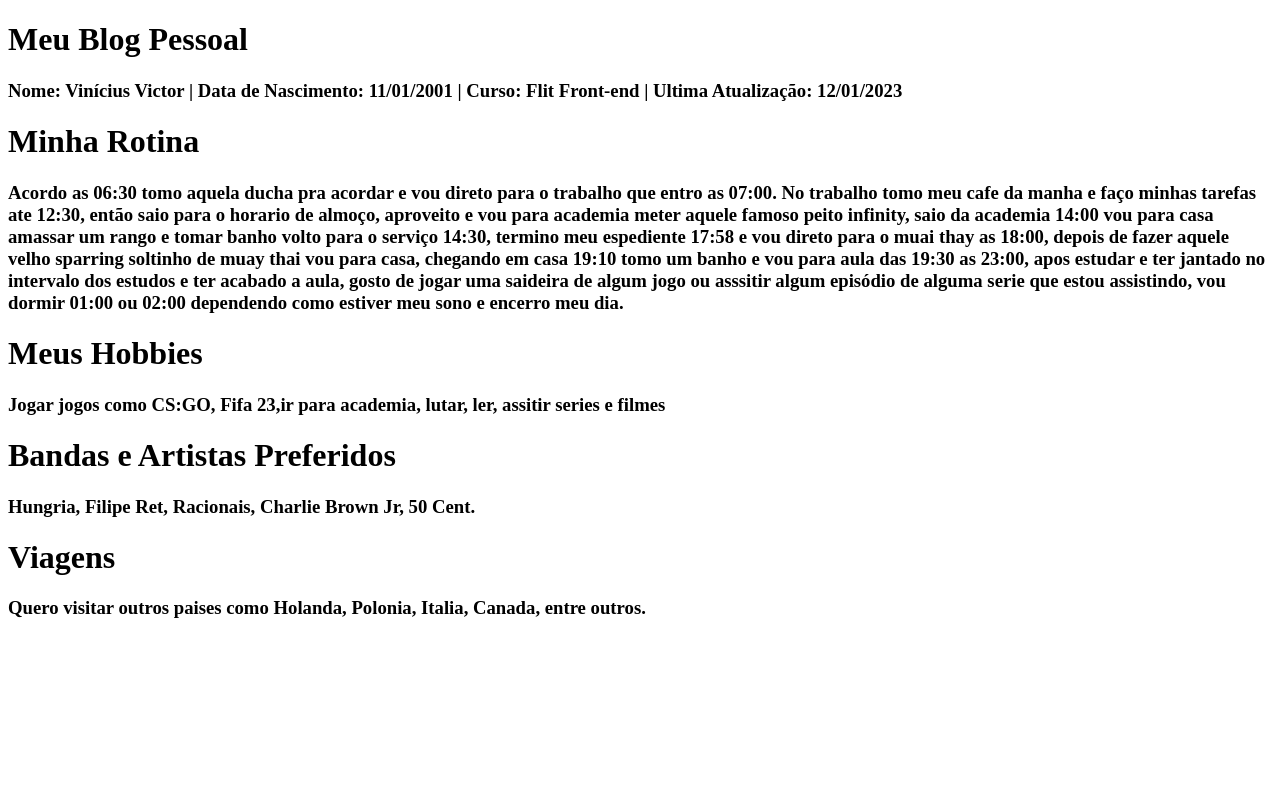
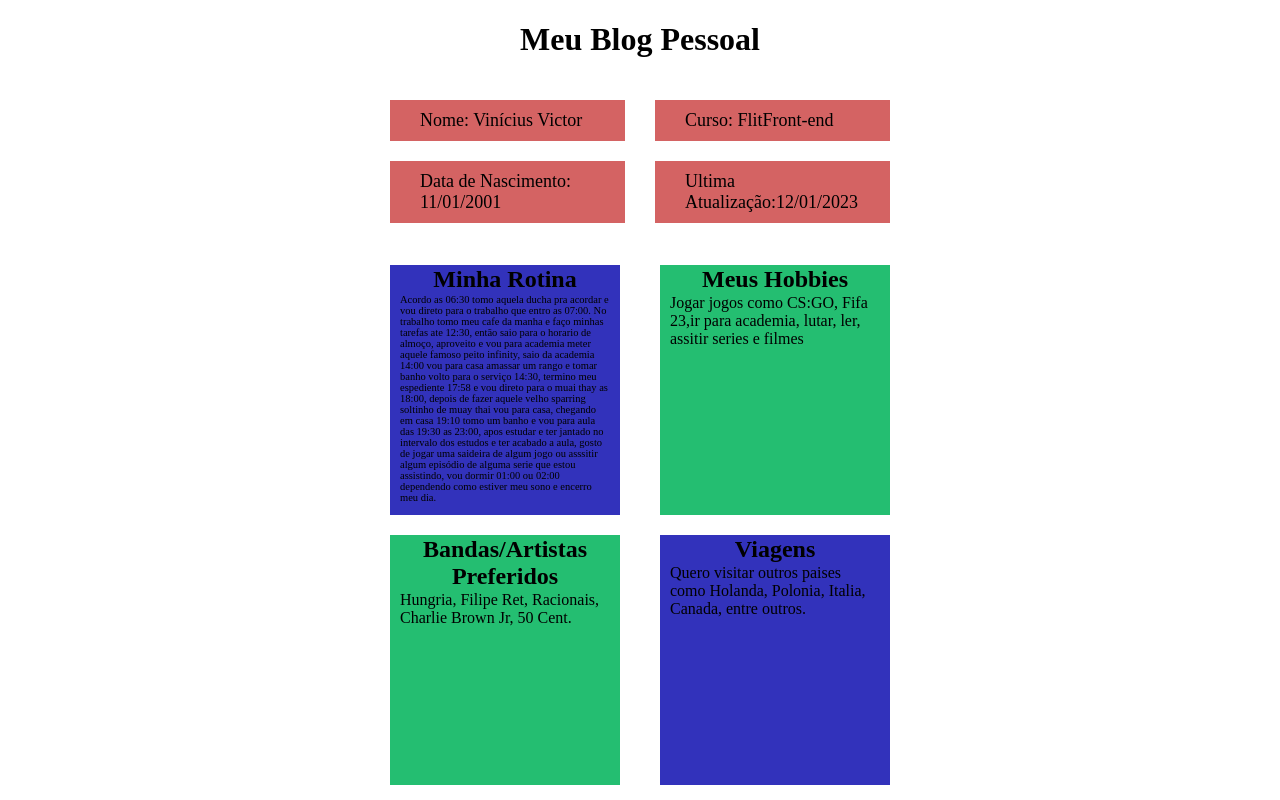
Before and after one commit to vinevictor/BlogPessoal, a plain HTML site: page index.html in a window 1280 px wide. Drawn offline with Linux system fonts and the light colour scheme.

Commit message:
Adicionando CSS

```diff
--- a/index.html
+++ b/index.html
@@ -1,34 +1,55 @@
 <!DOCTYPE html>
 <html>
+
 <head>
     <meta charset="UTF-8">
     <meta name="viewport" content="width=device-width, initial-scale=1.0">
     <title>Blog Pessoal</title>
+    <link rel="stylesheet" href="style.css">
 </head>
+
 <body>
-    <div class="apresentacao">
+    <div class="geral">
         <h1>Meu Blog Pessoal</h1>
-        <h3>Nome: Vinícius Victor | Data de Nascimento: 11/01/2001 | Curso: Flit Front-end | Ultima Atualização: 12/01/2023</h3>
-    </div>
-    <div class="rotina">
-        <h1>Minha Rotina</h1>
-        <h3>Acordo as 06:30 tomo aquela ducha pra acordar e vou direto para o trabalho que entro as 07:00. No trabalho tomo meu cafe da manha e faço minhas tarefas ate 12:30,
-            então saio para o horario de almoço, aproveito e vou para academia meter aquele famoso peito infinity, saio da academia 14:00 vou para casa amassar um rango e tomar
-            banho volto para o serviço 14:30, termino meu espediente 17:58 e vou direto para o muai thay as 18:00, depois de fazer aquele velho sparring soltinho de muay thai
-            vou para casa, chegando em casa 19:10 tomo um banho e vou para aula das 19:30 as 23:00, apos estudar e ter jantado no intervalo dos estudos e ter acabado a aula,
-            gosto de jogar uma saideira de algum jogo ou asssitir algum episódio de alguma serie que estou assistindo, vou dormir 01:00 ou 02:00 dependendo como estiver meu sono e encerro meu dia.   </h3>
-    </div>
-    <div class="hobbies">
-        <h1>Meus Hobbies</h1>
-        <h3>Jogar jogos como CS:GO, Fifa 23,ir para academia, lutar, ler, assitir series e filmes </h3>
-    </div>
-    <div class="bandas">
-        <h1>Bandas e Artistas Preferidos</h1>
-        <h3>Hungria, Filipe Ret, Racionais, Charlie Brown Jr, 50 Cent.</h3>
-    </div>
-    <div class="viagens">
-        <h1>Viagens</h1>
-        <h3>Quero visitar outros paises como Holanda, Polonia, Italia, Canada, entre outros.</h3>
+        <div class="apresentacaoBloco">
+            <span class="apresentacaoEsquerda"> Nome: Vinícius Victor</span>
+            <span class="apresentacaoDireita">Curso: FlitFront-end</span>
+            <span class="apresentacaoEsquerda">Data de Nascimento: 11/01/2001</span>
+            <span class="apresentacaoDireita">Ultima Atualização:12/01/2023</span>
+        </div>
+        <div class="secaoEsquerda1">
+            <h1 class="titulo">Minha Rotina</h1>
+            <h3 class="rotinaTexto">Acordo as 06:30 tomo aquela ducha pra acordar e vou direto para o trabalho que entro
+                as
+                07:00. No
+                trabalho
+                tomo meu cafe da manha e faço minhas tarefas ate 12:30,
+                então saio para o horario de almoço, aproveito e vou para academia meter aquele famoso peito infinity,
+                saio
+                da academia 14:00 vou para casa amassar um rango e tomar
+                banho volto para o serviço 14:30, termino meu espediente 17:58 e vou direto para o muai thay as 18:00,
+                depois de fazer aquele velho sparring soltinho de muay thai
+                vou para casa, chegando em casa 19:10 tomo um banho e vou para aula das 19:30 as 23:00, apos estudar e
+                ter
+                jantado no intervalo dos estudos e ter acabado a aula,
+                gosto de jogar uma saideira de algum jogo ou asssitir algum episódio de alguma serie que estou
+                assistindo,
+                vou dormir 01:00 ou 02:00 dependendo como estiver meu sono e encerro meu dia. </h3>
+        </div>
+        <div class="secaoDireita1">
+            <h1 class="titulo">Meus Hobbies</h1>
+            <h3 class="texto">Jogar jogos como CS:GO, Fifa 23,ir para academia, lutar, ler, assitir series e filmes
+            </h3>
+        </div>
+        <div class="secaoEsquerda2">
+            <h1 class="titulo">Bandas/Artistas Preferidos</h1>
+            <h3 class="texto">Hungria, Filipe Ret, Racionais, Charlie Brown Jr, 50 Cent.</h3>
+        </div>
+        <div class="secaoDireita2">
+            <h1 class="titulo">Viagens</h1>
+            <h3 class="texto">Quero visitar outros paises como Holanda, Polonia, Italia, Canada, entre outros.</h3>
+        </div>
     </div>
 </body>
+
 </html>
--- /dev/null
+++ b/style.css
@@ -0,0 +1,79 @@
+h1{
+    text-align: center;
+}
+.geral{
+    width: 700px;
+    margin: auto;
+}
+.cabecalho{
+    text-align: center;
+}
+.apresentacaoDireita{
+    font-size: large;
+    background-color: rgb(212, 99, 99);
+    width: 175px;
+    margin-right: 100px;
+    margin-top: 20px;
+    padding: 10px 30px;
+    float: right;
+}
+.apresentacaoEsquerda{
+    font-size: large;
+    background-color: rgb(212, 99, 99);
+    width: 175px;
+    padding: 10px 30px;
+    margin-top: 20px;
+    margin-left: 100px;
+    float: left;
+}
+.apresentacaoBloco{
+    width: 700px;
+    height: 165px;
+}
+
+.secaoEsquerda1{
+    width: 230px;
+    height: 250px;
+    background-color: rgb(50, 50, 187);
+    float: left;
+    margin-left: 100px;
+    margin-top: 20px;
+}
+.secaoEsquerda2{
+    width: 230px;
+    height: 250px;
+    background-color: rgb(36, 190, 113);
+    float: left;
+    margin-left: 100px;
+    margin-top: 20px;
+}
+.rotinaTexto{
+    font-size: 10.5px;
+    margin: 0px 10px 10px 10px;
+    font-weight: normal;
+}
+.titulo{
+    margin: 1px 1px;
+    font-size: 24px;
+}
+.secaoDireita1{
+    width: 230px;
+    height: 250px;
+    background-color: rgb(36, 190, 113);
+    float: right;
+    margin-right: 100px;
+    margin-top: 20px;
+}
+.secaoDireita2{
+    width: 230px;
+    height: 250px;
+    background-color: rgb(50, 50, 187);
+    float: right;
+    margin-right: 100px;
+    margin-top: 20px;
+}
+.texto{
+    margin:0px 10px 10px 10px;
+    font-size: 16px;
+    font-weight:normal;
+}
```
